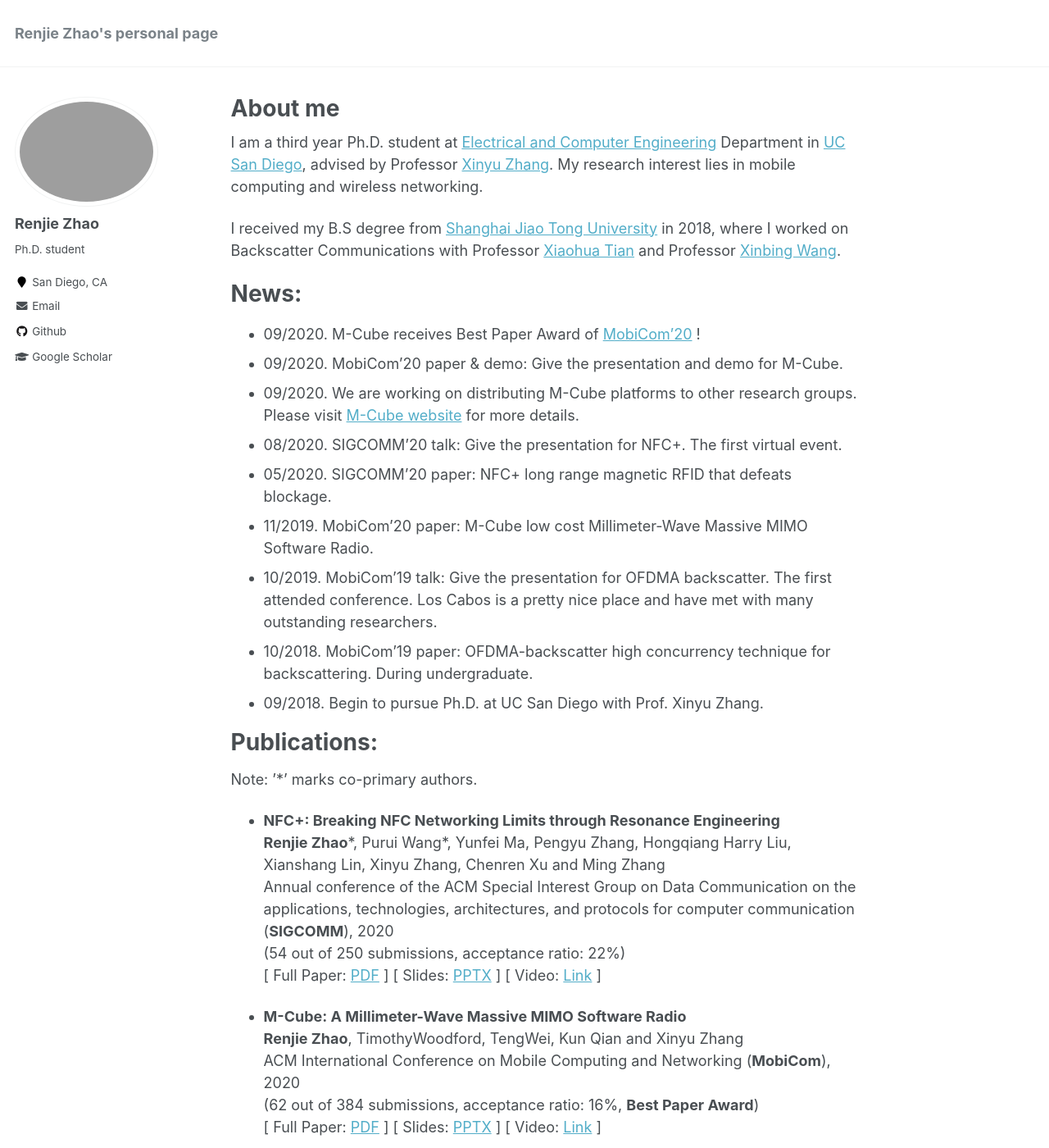
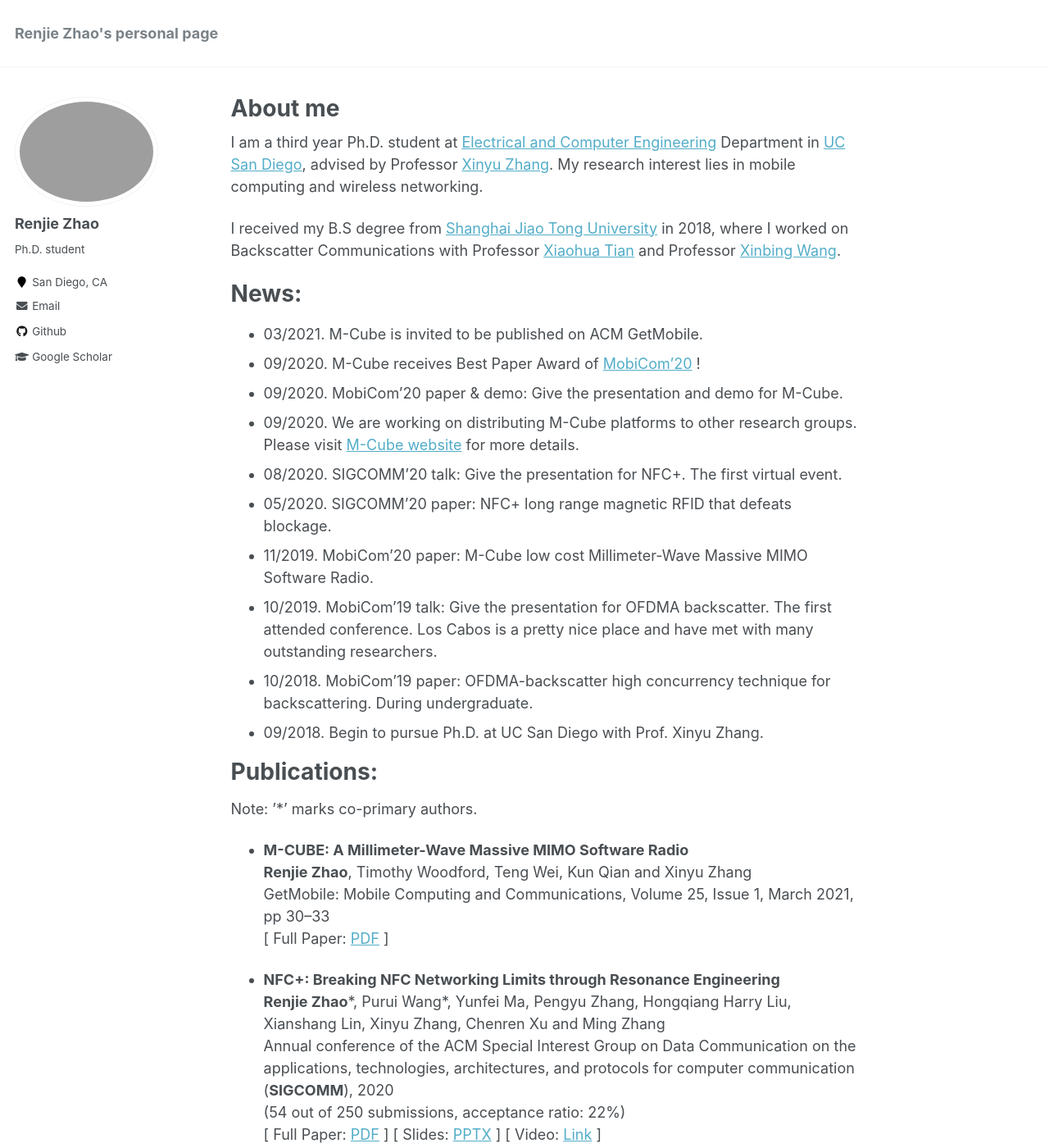
Before and after one commit to mle0108/RenjieZhao.github.io, a Jekyll site: the page built from _pages/about.md, in a window 1280 px wide and 1400 px high. Shown: the whole window at 82% size. Built offline with Jekyll 4.4.1, drawn with Linux system fonts in a browser that asks for light colours; some of the changed text lies outside the part shown.

Commit message:
update getmobile

```diff
--- a/_pages/about.md
+++ b/_pages/about.md
@@ -15,6 +15,7 @@ I received my B.S degree from [Shanghai Jiao Tong University](http://en.sjtu.edu
 
 News:
 ======
+* 03/2021. M-Cube is invited to be published on ACM GetMobile.
 * 09/2020. M-Cube receives Best Paper Award of [MobiCom'20](https://sigmobile.org/mobicom/2020/) !
 * 09/2020. MobiCom'20 paper & demo: Give the presentation and demo for M-Cube.
 * 09/2020. We are working on distributing M-Cube platforms to other research groups. Please visit [M-Cube website](http://m3.ucsd.edu/sdr/) for more details.
@@ -28,6 +29,11 @@ News:
 Publications:
 ======
 Note: ’*’ marks co-primary authors.
+* **M-CUBE: A Millimeter-Wave Massive MIMO Software Radio**
+**Renjie Zhao**, Timothy Woodford, Teng Wei, Kun Qian and Xinyu Zhang
+GetMobile: Mobile Computing and Communications, Volume 25, Issue 1, March 2021, pp 30–33
+[ Full Paper: [PDF](https://dl.acm.org/doi/10.1145/3471440.3471449) ]
+
 * **NFC+: Breaking NFC Networking Limits through Resonance Engineering**
 **Renjie Zhao**\*, Purui Wang\*, Yunfei Ma, Pengyu Zhang, Hongqiang Harry Liu, Xianshang Lin, Xinyu Zhang, Chenren Xu and Ming Zhang
 Annual conference of the ACM Special Interest Group on Data Communication on the applications, technologies, architectures, and protocols for computer communication (**SIGCOMM**), 2020
@@ -35,7 +41,7 @@ Annual conference of the ACM Special Interest Group on Data Communication on the
 [ Full Paper: [PDF](https://renjiezhao.github.io/files/NFCplus_paper.pdf) ] [ Slides: [PPTX](https://renjiezhao.github.io/files/NFCplus_slides_20min.pptx) ] [ Video: [Link](https://dl.acm.org/doi/abs/10.1145/3387514.3406219) ]
 
 * **M-Cube: A Millimeter-Wave Massive MIMO Software Radio**
-**Renjie Zhao**, TimothyWoodford, TengWei, Kun Qian and Xinyu Zhang
+**Renjie Zhao**, Timothy Woodford, Teng Wei, Kun Qian and Xinyu Zhang
 ACM International Conference on Mobile Computing and Networking (**MobiCom**), 2020
 (62 out of 384 submissions, acceptance ratio: 16%, **Best Paper Award**)
 [ Full Paper: [PDF](https://renjiezhao.github.io/files/MCube_paper.pdf) ] [ Slides: [PPTX](https://renjiezhao.github.io/files/MCube_slides_20min.pptx) ] [ Video: [Link](https://www.youtube.com/watch?v=NRooJM1UK3s&feature=youtu.be) ]
```
